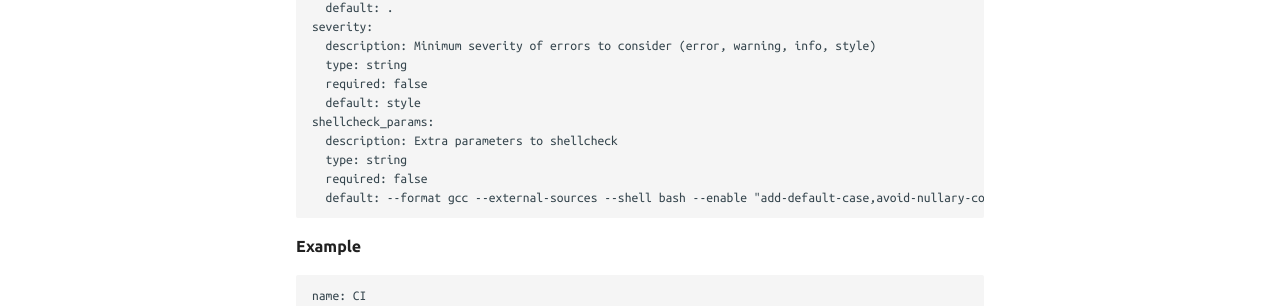
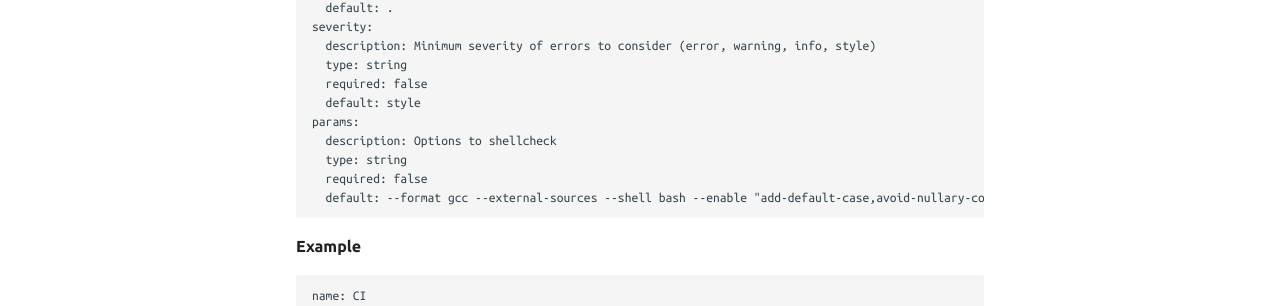
Before and after one commit to es-progress/shell, an MkDocs documentation site: the page built from docs/workflows.md, in a window 1280 px wide and 900 px high, scrolled down 2408 px. Shown: the part 335-641 px from the top of the window. Built offline with MkDocs 1.6.1 and Material for MkDocs 9.7.7, drawn with Linux system fonts in a browser that asks for light colours; emoji names are drawn with the system emoji font; comment, search, counter and statistics services are not loaded; some of the changed text lies outside the part shown.

Commit message:
docs/workflows: update inputs

```diff
--- a/docs/workflows.md
+++ b/docs/workflows.md
@@ -19,8 +19,8 @@
   type: string
   required: false
   default: .
-beautysh_params:
-  description: Extra parameters to beautysh
+params:
+  description: Options to beautysh
   type: string
   required: false
   default: --force-function-style paronly
@@ -61,8 +61,8 @@
   type: string
   required: false
   default: mkdocs-literate-nav mkdocs-material mkdocs-minify-plugin mkdocs-git-revision-date-localized-plugin
-mkdocs_params:
-  description: Extra parameters to 'mkdocs gh-deploy'
+params:
+  description: Options to 'mkdocs gh-deploy'
   type: string
   required: false
   default: --force --no-history --ignore-version --strict
@@ -138,8 +138,8 @@
   type: string
   required: false
   default: style
-shellcheck_params:
-  description: Extra parameters to shellcheck
+params:
+  description: Options to shellcheck
   type: string
   required: false
   default: --format gcc --external-sources --shell bash --enable "add-default-case,avoid-nullary-conditions,check-extra-masked-returns,check-set-e-suppressed,deprecate-which,quote-safe-variables,require-double-brackets,require-variable-braces"
```
